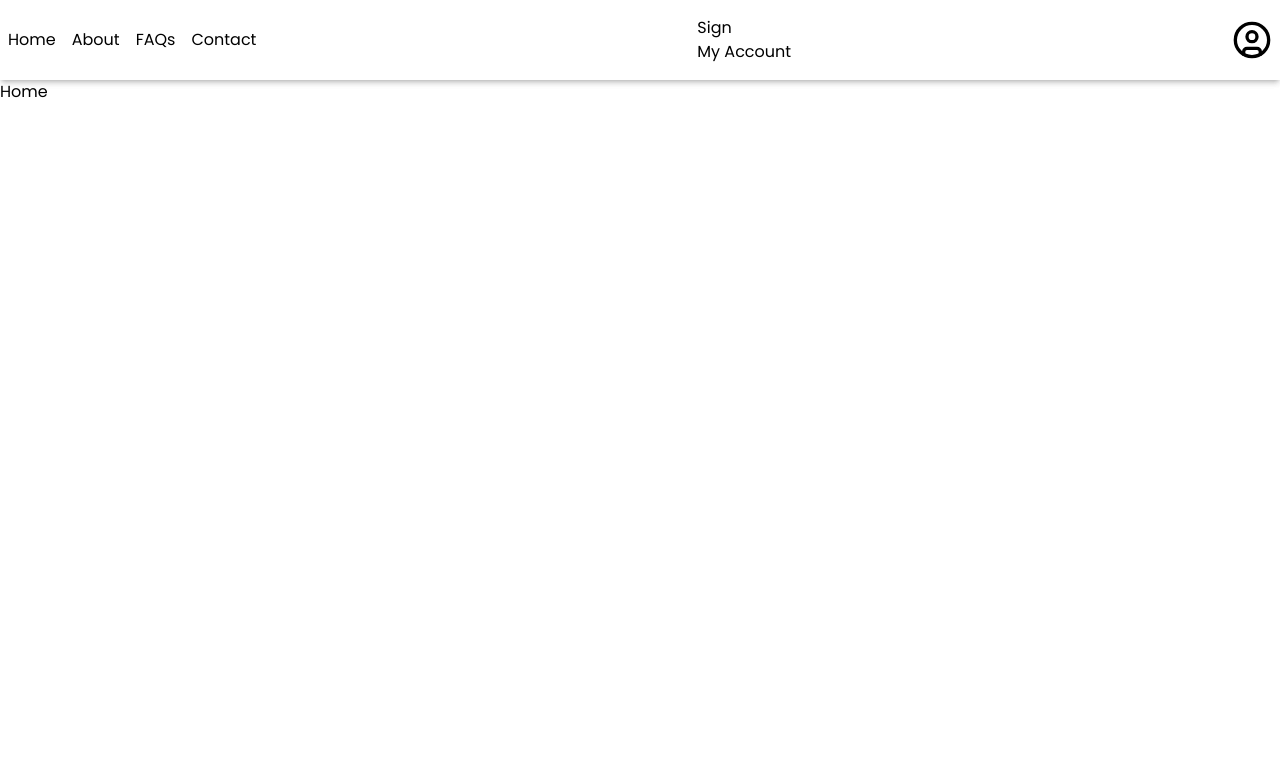
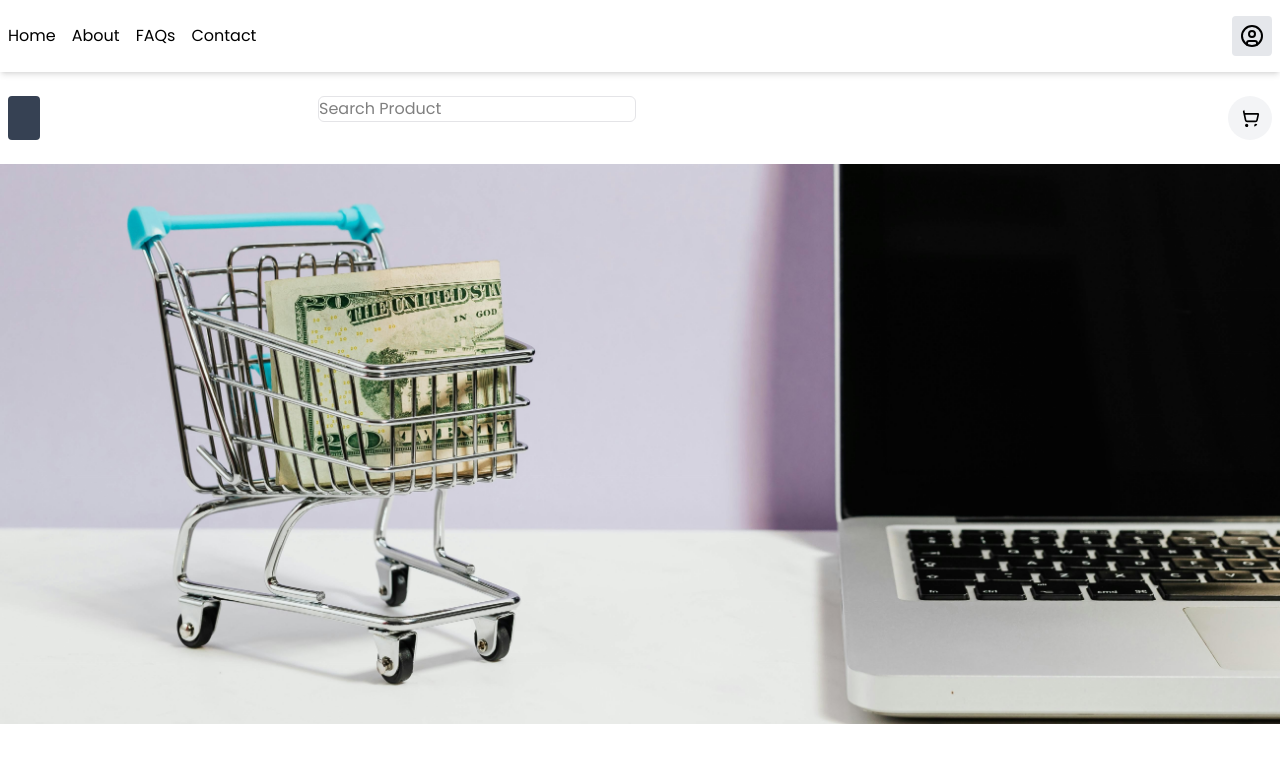
Before and after one commit to sanjudilshan554/eCommerce-react, a React (Vite) app: page / in a window 1280 px wide. Shown: the top 762 px of the page. Built offline with nearby package versions, Linux system fonts and the light colour scheme.

Commit message:
Implementing background images & navbar changes

```diff
--- a/src/components/Navbar.jsx
+++ b/src/components/Navbar.jsx
@@ -1,9 +1,15 @@
 import { User, User2 } from "lucide";
-import { User2Icon, UserCircle } from "lucide-react";
-import React from "react";
+import { ShoppingCart, User2Icon, UserCircle } from "lucide-react";
+import React, { useState } from "react";
 import { Link } from "react-router-dom";
 
 function Navbar() {
+  const [isOpen, setIsOpen] = useState(false);
+
+  const handleUser = () => {
+    setIsOpen(!isOpen);
+  };
+
   return (
     <header className="bg-white shadow-md">
       <>
@@ -27,7 +33,13 @@ function Navbar() {
                 <Link to="/">Contact</Link>
               </li>
             </div>
-            <div>
+            <div
+              className={` ${
+                isOpen
+                  ? "flex flex-col absolute right-0 md:right-0 top-12 z-10 bg-zinc-50 p-4 gap-4"
+                  : "hidden"
+              }`}
+            >
               <li>
                 <Link to="/">Sign</Link>
               </li>
@@ -35,9 +47,29 @@ function Navbar() {
                 <Link to="/">My Account</Link>
               </li>
             </div>
-            <UserCircle size="40"/>
+            <UserCircle
+              onClick={handleUser}
+              size="40"
+              className="bg-gray-200 p-2 rounded cursor-pointer "
+            />
           </ul>
         </div>
+
+        <nav className="flex justify-between item-center container mx-auto md:py-6 py-8 px-2">
+            <div className="flex item-center">
+                <Link to="/" className="bg-gray-700 py-2 px-4 rounded">
+                    {/* <img src={logo} all=""/> */}
+                </Link>
+            </div>
+            <form className="w-1/2 sm:block hidden">
+                <input placeholder="Search Product" type="text" className="bg-zinc-100100 rounded-md border border-zinc-200 focus:outline"/>
+            </form>
+
+            <Link >
+              <ShoppingCart size={44} className="rounded-full bg-gray-100 p-3 "/>
+            </Link>
+
+        </nav>
       </>
     </header>
   );
--- a/src/index.css
+++ b/src/index.css
@@ -6,3 +6,9 @@
 body{
     font-family: 'poppins';
 }
+
+.bg{
+    background: url("./assets/images/hero.jpeg");
+    background-size: cover;
+    height: 70vh;
+}
--- a/src/pages/Home.jsx
+++ b/src/pages/Home.jsx
@@ -1,9 +1,14 @@
-import React from 'react'
+import React from "react";
 
 function Home() {
   return (
-    <div>Home</div>
-  )
+    <div>
+      <div className="bg">
+
+
+      </div>
+    </div>
+  );
 }
 
-export default Home
+export default Home;
```
Also changed, not shown: src/assets/images/hero.jpeg (added).
